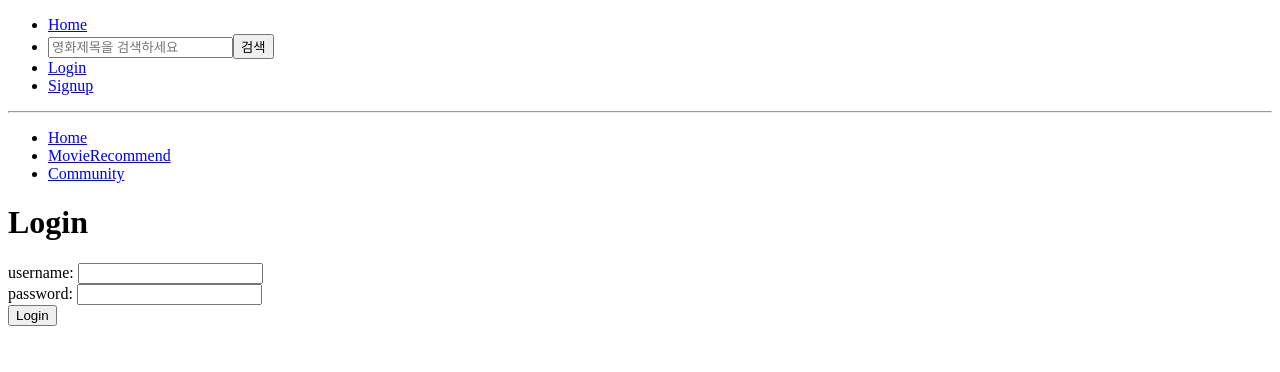
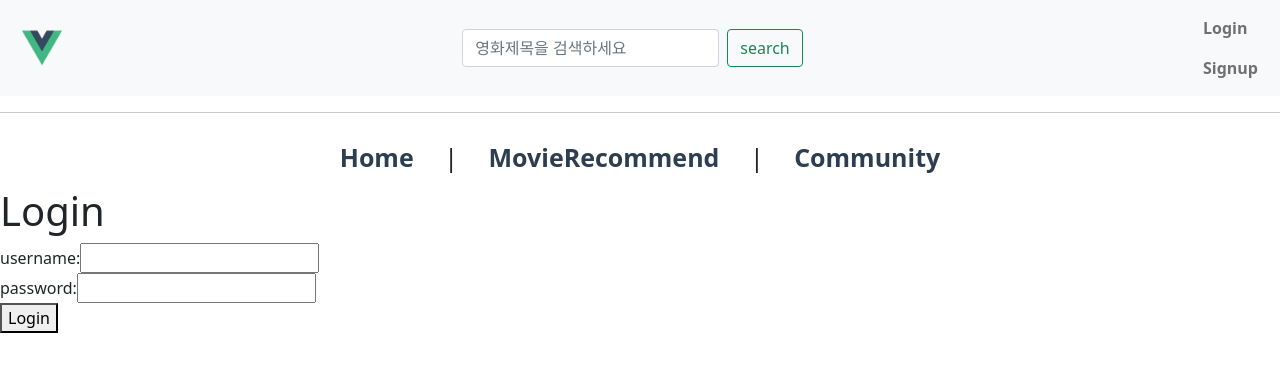
Before and after one commit to 2squarehoon/TMIDb, a Vue app in the folder final-pjt-front/: page /login in a window 1280 px wide. Shown: the top 372 px of the page. Built offline with nearby package versions, Linux system fonts and the light colour scheme; what vue-cookies would draw is missing.

Commit message:
Navbar, App.vue

```diff
--- a/final-pjt-front/package.json
+++ b/final-pjt-front/package.json
@@ -9,6 +9,8 @@
   },
   "dependencies": {
     "axios": "^0.27.2",
+    "bootstrap": "^5.1.3",
+    "bootstrap-vue": "^2.22.0",
     "core-js": "^3.8.3",
     "lodash": "^4.17.21",
     "vue": "^2.6.14",
--- a/final-pjt-front/src/App.vue
+++ b/final-pjt-front/src/App.vue
@@ -2,19 +2,11 @@
   <div id="app">
     <nav-bar></nav-bar>
     <hr>
-    <div>
-      <ul>
-        <li>
-          <router-link :to="{ name: 'home' }">Home</router-link>
-        </li>
-        <li>
-          <router-link :to="{ name: 'recommend' }">MovieRecommend</router-link>
-        </li>
-        <li>
-        <router-link :to="{ name: 'articles' }">Community</router-link>
-        </li>
-      </ul>
-    </div>
+    <nav class="main">
+      <router-link :to="{ name: 'home' }" class="mx-4">Home</router-link>  |
+      <router-link :to="{ name: 'recommend' }" class="mx-4">MovieRecommend</router-link>  |
+      <router-link :to="{ name: 'articles' }" class="mx-4">Community</router-link>
+    </nav>
     <router-view/>
   </div>
 </template>
@@ -36,5 +28,21 @@ export default {
 </script>
 
 <style>
+.main {
+  text-align: center;
+  font-size: 25px;
+}
+nav {
+  padding: 10px;
+}
 
+nav a {
+  font-weight: bold;
+  color: #2c3e50;
+  text-decoration: none;
+}
+
+nav a.router-link-exact-active {
+  color: #42b983;
+}
 </style>
--- a/final-pjt-front/src/components/NavBar.vue
+++ b/final-pjt-front/src/components/NavBar.vue
@@ -1,41 +1,44 @@
 <template>
-  <nav>
-    <ul>
+  <nav class="navbar navbar-light bg-light ">
+    <div class="container-fluid">
         <!-- 나중에 home으로 가는 라우터에 로고 추가 -->
-      <li>
-        <router-link :to="{ name: 'home' }">Home</router-link>
-      </li>
-      <li>
-        <span>
+      <router-link :to="{ name: 'home' }">
+        <img src="@/assets/logo.png" alt="#" height="40">
+      </router-link>
+      <form class="d-flex ms-auto">
         <input
           type="text"
           placeholder="영화제목을 검색하세요"
           v-model="keyword"
           @keyup.enter="searchMovies(keyword)"
+          class="form-control me-2"
         >
-          <button type="submit" @click="searchMovies(keyword)">검색</button>
-        </span>
+        <button type="submit" @click="searchMovies(keyword)" class="btn btn-outline-success">search</button>
+      </form>
+      <ul class="navbar-nav ms-auto">
+        <li v-if="!isLoggedIn" class="nav-item">
+          <router-link :to="{ name: 'login' }" class="nav-link">Login</router-link>
         </li>
-      <li v-if="!isLoggedIn">
-        <router-link :to="{ name: 'login' }">Login</router-link>
+        <li v-if="!isLoggedIn" class="nav-item">
+          <router-link :to="{ name: 'signup' }" class="nav-link">Signup</router-link>
         </li>
-      <li v-if="!isLoggedIn">
-        <router-link :to="{ name: 'signup' }">Signup</router-link>
-      </li>
-      <li v-if="isLoggedIn">
-        <router-link :to="{ name: 'profile', params: { username } }">
+        <li v-if="isLoggedIn" class="nav-item">
+          <router-link :to="{ name: 'profile', params: { username } }" class="nav-link">
             {{ currentUser.username }}'s page
           </router-link>
         </li>
-      <li v-if="isLoggedIn">
-        <router-link :to="{ name: 'logout' }">Logout</router-link>
+        <li v-if="isLoggedIn" class="nav-item">
+          <router-link :to="{ name: 'logout' }" class="nav-link">Logout</router-link>
         </li>
       </ul>
+      <!-- 왜 자꾸 줄바꿈되냐 ㅠㅠㅠㅠ -->
+    </div>
   </nav>
 </template>
 
 <script>
 import { mapGetters, mapActions } from 'vuex'
+
 
 export default {
   name: 'NavBar',
@@ -70,8 +73,12 @@ export default {
     }
   }
 }
+
 </script>
 
 <style>
+.nav-item {
+  flex-direction: row
+}
 
 </style>
--- a/final-pjt-front/src/main.js
+++ b/final-pjt-front/src/main.js
@@ -4,9 +4,13 @@ import VueCookies from 'vue-cookies'
 import App from './App.vue'
 import router from './router'
 import store from './store'
+import BootstrapVue from 'bootstrap-vue'
+import 'bootstrap/dist/css/bootstrap.min.css'
+import 'bootstrap-vue/dist/bootstrap-vue.css'
 
 Vue.config.productionTip = false
 
+Vue.use(BootstrapVue)
 Vue.use(VueCookies)
 
 new Vue({
```
Also changed, not shown: 1 other file (tests, documents, lock files or other folders). Lines whose indentation alone changed are shown as unchanged.
